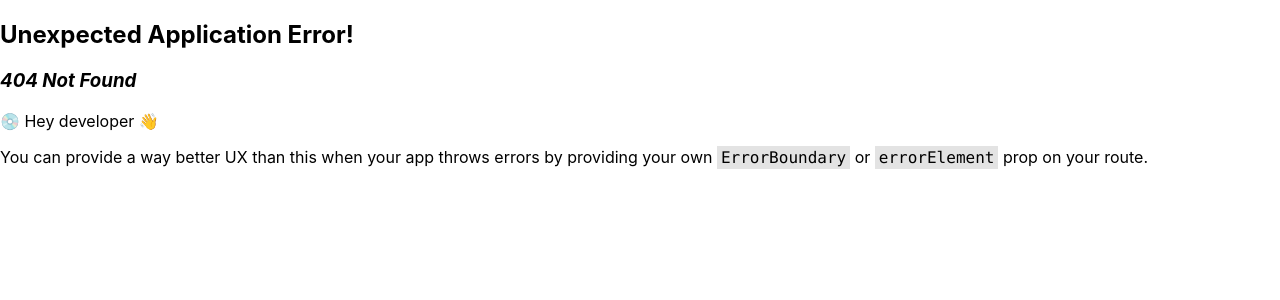
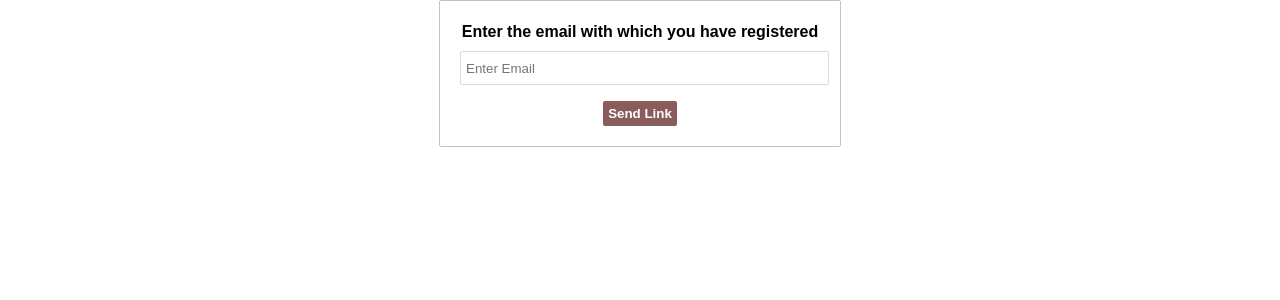
Before and after one commit to ayasha2001/expense_tracker_redux, a React (Create React App) app: page /forget in a window 1280 px wide. Before the commit this address had no page. Shown: the top 300 px of the page. Built offline with nearby package versions, Linux system fonts and the light colour scheme.

Commit message:
added forget passwrod screen

```diff
--- /dev/null
+++ b/src/components/auth/ForgotPassWord.css
@@ -0,0 +1,43 @@
+.forgot-password-form-container {
+  justify-content: center;
+  width: 400px;
+  margin: auto;
+  border: 1px solid rgb(197, 193, 193);
+  border-radius: 2px;
+  padding-bottom: 20px;
+  align-items: center;
+  padding-top: 20px;
+}
+
+.forgot-password-form {
+  display: block;
+}
+
+.forgot-password-form input {
+  display: block;
+  width: 360px;
+  margin-left: 20px;
+  margin-bottom: 10px;
+  height: 30px;
+  border: 1px solid rgb(223, 219, 219);
+  border-radius: 2px;
+  padding-left: 5px;
+  font-family: sans-serif;
+  margin-top: 10px;
+}
+
+.forgot-password-form button {
+  background-color: rgb(139, 92, 92);
+  color: white;
+  padding: 5px;
+  border: 0;
+  border-radius: 2px;
+  font-weight: bold;
+}
+
+.forgot-password-form label {
+  font-family: sans-serif;
+  font-weight: bold;
+  font-size: 16px;
+  padding-bottom: 10px;
+}
--- /dev/null
+++ b/src/components/auth/ForgotPassWord.js
@@ -0,0 +1,59 @@
+import React, { useState } from "react";
+import "./ForgotPassWord.css";
+
+const ForgotPassWord = () => {
+  const [email, setEmail] = useState("");
+  const [msg, setMessage] = useState("");
+  const handleEmailChange = (event) => {
+    setEmail(event.target.value);
+  };
+  const handleSubmit = async (event) => {
+    event.preventDefault();
+    try {
+      const response = await fetch(
+        "https://identitytoolkit.googleapis.com/v1/accounts:sendOobCode?key=AIzaSyDqZwDjnF43ZY2c_T6j07yTFfJsQ1_09Rc",
+        {
+          method: "POST",
+          body: JSON.stringify({
+            requestType: "PASSWORD_RESET",
+            email: email,
+          }),
+          headers: {
+            "Content-Type": "application/json",
+          },
+        }
+      );
+
+      if (!response.ok) {
+        const errorData = await response.json();
+        console.error("Password Reset Failed:", errorData.error.message);
+        return;
+      }
+
+      const data = await response.json();
+      console.log("Password Reset:", data);
+      setEmail("");
+      setMessage("Check you Email for the reset password link")
+    } catch (error) {
+      console.error("Password Reset Failed:", error.message);
+    }
+  };
+
+  return (
+    <div className="forgot-password-form-container">
+      <form onSubmit={handleSubmit} className="forgot-password-form">
+        <label>Enter the email with which you have registered</label>
+        <input
+          placeholder="Enter Email"
+          type="email"
+          onChange={handleEmailChange}
+          value={email}
+        ></input>
+        <p>{msg}</p>
+        <button type="submit">Send Link</button>
+      </form>
+    </div>
+  );
+};
+
+export default ForgotPassWord;
--- a/src/components/auth/LoginSignup.js
+++ b/src/components/auth/LoginSignup.js
@@ -1,6 +1,6 @@
 import React, { useState } from "react";
 import "./LoginSignup.css";
-import { useNavigate } from "react-router-dom";
+import { useNavigate, Link } from "react-router-dom";
 
 const LoginSignup = () => {
   const [isSignup, setIsSignup] = useState(true);
@@ -76,7 +76,7 @@ const LoginSignup = () => {
     const json = await response.json();
     console.log("Login successful:", json.idToken);
     localStorage.setItem("token", json.idToken);
-    nav("/home")
+    nav("/home");
     setEmail("");
     setPassword("");
     setErrorMessage("");
@@ -153,6 +153,13 @@ const LoginSignup = () => {
           {errorMessage.length > 0 && (
             <p className="error-message">{errorMessage}</p>
           )}
+
+          {!isSignup && (
+            <div>
+              <Link to="/forget"> forgot password? </Link>{" "}
+            </div>
+          )}
+
           <button type="submit">{subBtnText}</button>
         </form>
       </div>
--- a/src/index.js
+++ b/src/index.js
@@ -6,6 +6,7 @@ import AuthPage from "./pages/AuthPage";
 import { createBrowserRouter, RouterProvider } from "react-router-dom";
 import HomePage from "./pages/HomePage";
 import CompleteProfile from "./components/profile/CompleteProfile";
+import ForgotPassWordPage from "./pages/ForgotPassWordPage";
 
 const root = ReactDOM.createRoot(document.getElementById("root"));
 const router = createBrowserRouter([
@@ -25,6 +26,10 @@ const router = createBrowserRouter([
         path: "/profile",
         element: <CompleteProfile />,
       },
+      {
+        path: "/forget",
+        element: <ForgotPassWordPage />,
+      },
     ],
   },
 ]);
--- /dev/null
+++ b/src/pages/ForgotPassWordPage.js
@@ -0,0 +1,12 @@
+import React from 'react'
+import ForgotPassWord from '../components/auth/ForgotPassWord'
+
+const ForgotPassWordPage = () => {
+  return (
+    <div>
+        <ForgotPassWord/>
+    </div>
+  )
+}
+
+export default ForgotPassWordPage
```
